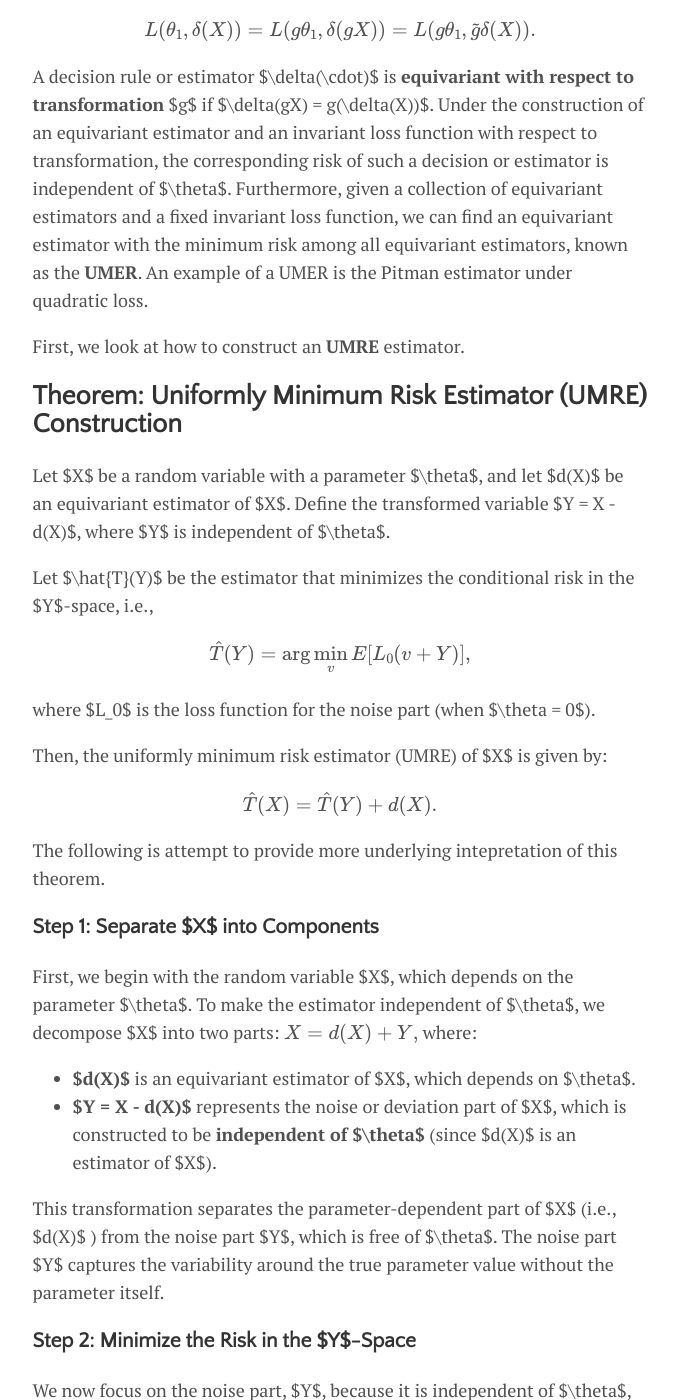
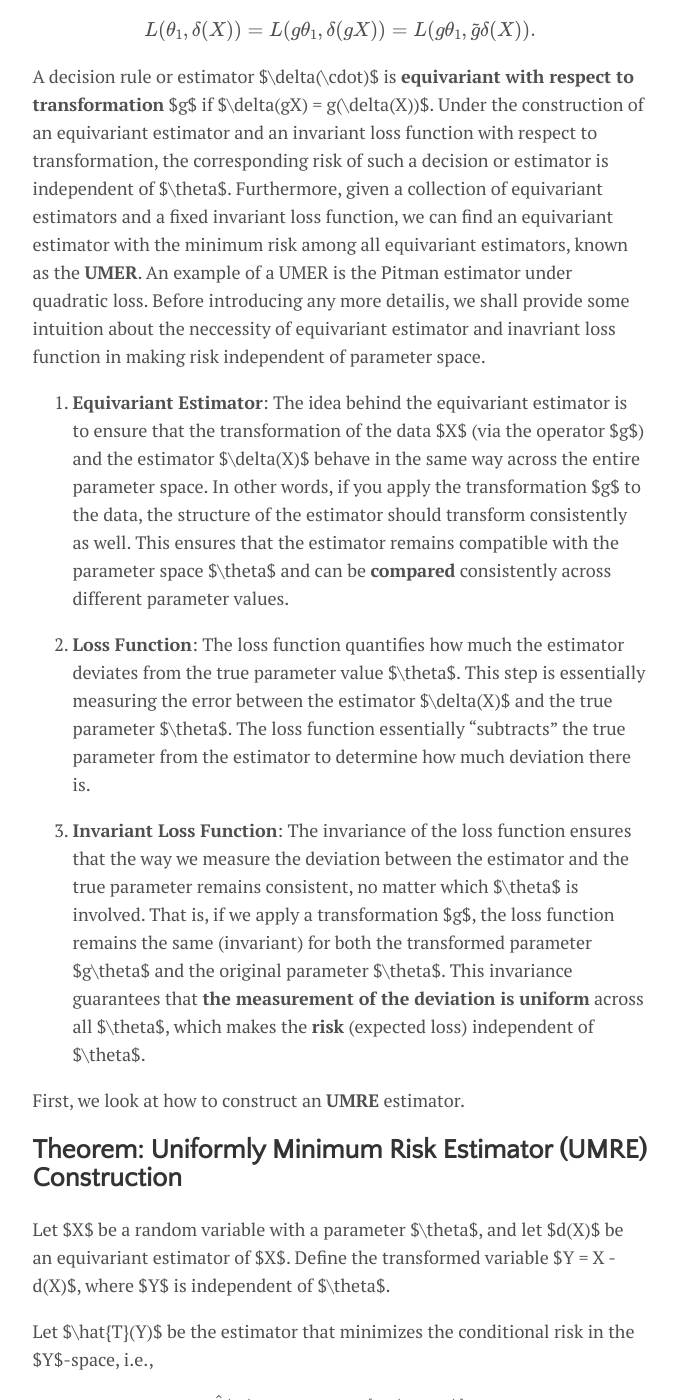
Before and after one commit to catty-halsey/catty-halsey.github.io, a Jekyll site: the page built from _posts/2024-11-8-Equivariant statistics.md, in a window 1280 px wide and 1400 px high, scrolled down 703 px. Shown: the whole window, without its empty margins (300-978 px from the left). Built offline with Jekyll 4.4.1, drawn with Linux system fonts in a browser that asks for light colours; formulas are drawn with MathJax 3.

Commit message:
Update 2024-11-8-Equivariant statistics.md

```diff
--- a/_posts/2024-11-8-Equivariant statistics.md
+++ b/_posts/2024-11-8-Equivariant statistics.md
@@ -23,7 +23,14 @@ $$
 L(\theta_1, \delta(X)) = L(g\theta_1, \delta(gX)) = L(g\theta_1, \tilde{g} \delta(X)).
 $$
 
-A decision rule or estimator $\delta(\cdot)$ is **equivariant with respect to transformation** $g$ if $\delta(gX) = g(\delta(X))$. Under the construction of an equivariant estimator and an invariant loss function with respect to transformation, the corresponding risk of such a decision or estimator is independent of $\theta$. Furthermore, given a collection of equivariant estimators and a fixed invariant loss function, we can find an equivariant estimator with the minimum risk among all equivariant estimators, known as the **UMER**. An example of a UMER is the Pitman estimator under quadratic loss.
+A decision rule or estimator $\delta(\cdot)$ is **equivariant with respect to transformation** $g$ if $\delta(gX) = g(\delta(X))$. Under the construction of an equivariant estimator and an invariant loss function with respect to transformation, the corresponding risk of such a decision or estimator is independent of $\theta$. Furthermore, given a collection of equivariant estimators and a fixed invariant loss function, we can find an equivariant estimator with the minimum risk among all equivariant estimators, known as the **UMER**. An example of a UMER is the Pitman estimator under quadratic loss. Before introducing any more detailis, we shall provide some intuition about the neccessity of equivariant estimator and inavriant loss function in making risk independent of parameter space.
+
+1. **Equivariant Estimator**: The idea behind the equivariant estimator is to ensure that the transformation of the data $X$ (via the operator $g$) and the estimator $\delta(X)$ behave in the same way across the entire parameter space. In other words, if you apply the transformation $g$ to the data, the structure of the estimator should transform consistently as well. This ensures that the estimator remains compatible with the parameter space $\theta$ and can be **compared** consistently across different parameter values.
+
+2. **Loss Function**: The loss function quantifies how much the estimator deviates from the true parameter value $\theta$. This step is essentially measuring the error between the estimator $\delta(X)$ and the true parameter $\theta$. The loss function essentially "subtracts" the true parameter from the estimator to determine how much deviation there is.
+
+3. **Invariant Loss Function**: The invariance of the loss function ensures that the way we measure the deviation between the estimator and the true parameter remains consistent, no matter which $\theta$ is involved. That is, if we apply a transformation $g$, the loss function remains the same (invariant) for both the transformed parameter $g\theta$ and the original parameter $\theta$. This invariance guarantees that **the measurement of the deviation is uniform** across all $\theta$, which makes the **risk** (expected loss) independent of $\theta$.
+
 
 First, we look at how to construct an **UMRE** estimator.
 
```
